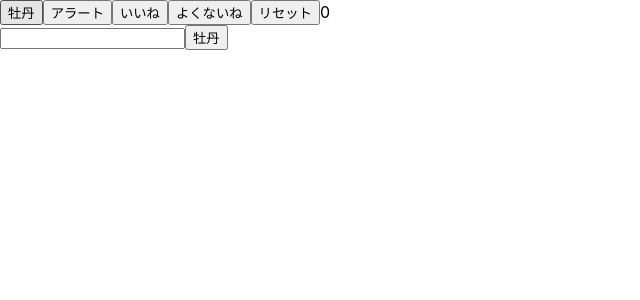
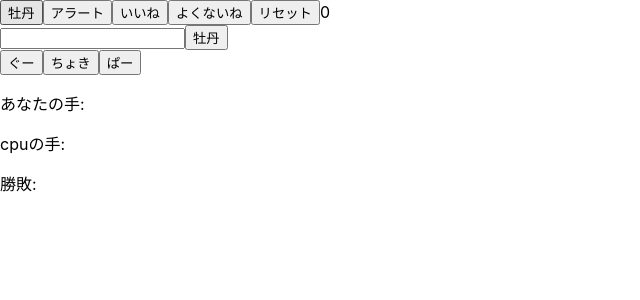
Before and after one commit to SatakeYusuke19920527/deploy_app_sawa, a React (Create React App) app: page / in a window 1280 px wide. Shown: the top 300 px of the page, without its empty margins (0-640 px from the left). Built offline with nearby package versions, Linux system fonts and the light colour scheme.

Commit message:
2021 10 23

```diff
--- a/src/App.css
+++ b/src/App.css
@@ -32,6 +32,7 @@
   from {
     transform: rotate(0deg);
   }
+
   to {
     transform: rotate(360deg);
   }
--- a/src/App.js
+++ b/src/App.js
@@ -4,7 +4,12 @@ import React, { useAlert, useState } from 'react'
 function App() {
   const [count, setCount] = useState(0);
   const [text, setText] = useState("")
-  const [message,setMessage]=useState("")
+  const [message, setMessage] = useState("")
+  const [error, setError] = useState("")
+  const [myhand, setMyhand] = useState("")
+  const [cpuhand, setCpuhand] = useState("")
+  const [winlose, setWinlose] = useState("")
+
   const handleClick = () => {
     console.log("Hello, world!!!")
     const alert = useAlert
@@ -21,12 +26,56 @@ function App() {
   const reset = () => {
     setCount(0);
   };
+
   const textoutput = () => {
-    setText(text);
-    setMessage(message);
+    if (text === "") {
+      setMessage(text);
+      setError("文字を入力してください。")
+    } else {
+      setMessage(text);
+      setError("")
+    }
+  };
+
+  const guu = () => {
+    decideCpuHand()
+    console.log("guu")
+    setMyhand("ぐー");
+
+  };
+
+  const choki = () => {
+    decideCpuHand()
+    console.log("choki")
+    setMyhand("ちょき");
+  };
+
+  const paa = () => {
+    decideCpuHand()
+    console.log("paa")
+    setMyhand("ぱー");
+  };
+
+  const decideCpuHand = () => {
+    const random = Math.floor(Math.random() * 3);
+    console.log(random, 'random')
+    if (random === 0) {
+      setCpuhand("ぐー")
+    } else if (random === 1) {
+      setCpuhand("ちょき")
+    } else if (random === 2) {
+      setCpuhand("ぱー")
+    } else {
+      console.log('bug')
+    }
   }
 
-console.log(text)
+    const decideWinlose = () => {
+
+  };
+
+console.log(cpuhand,'cpuhand')
+
   return (
     <div>
       <button onClick={handleClick}>牡丹</button>
@@ -35,8 +84,7 @@ console.log(text)
       <button onClick={decrement}>よくないね</button>
       <button onClick={reset}>リセット</button>
       {count}
-      <br/>
-      {/* <input value={this.state.name} type="text" onChange={this.handleClick} />  */}
+      <br />
       <input
         type="text"
         onChange={e=>setText(e.target.value)}
@@ -44,8 +92,15 @@ console.log(text)
       <button onClick={textoutput}>
         牡丹
       </button>
+        <div style={{color: "blue"}}>{error}</div>
       {message}
 
+      <button onClick={guu}>ぐー</button>
+      <button onClick={choki}>ちょき</button>
+      <button onClick={paa}>ぱー</button>
+      <p>あなたの手: {myhand}</p>
+      <p>cpuの手: {cpuhand}</p>
+    　<p>勝敗: {winlose}</p>
     </div>
   );
 };
```
Lines whose indentation alone changed are shown as unchanged.
